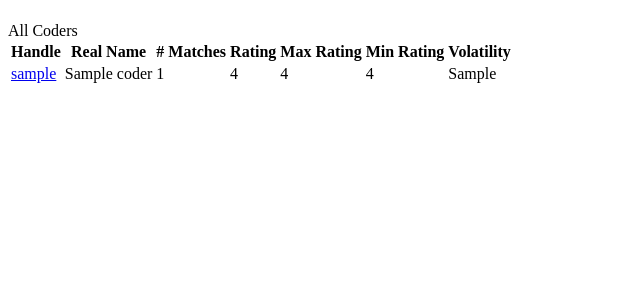
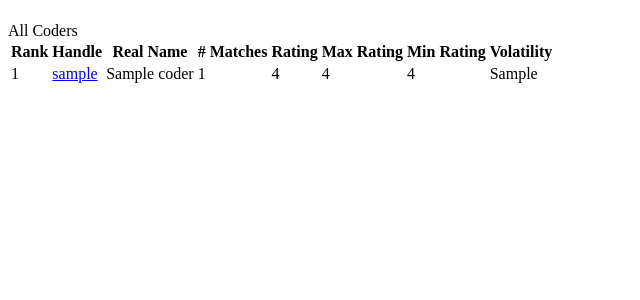
Before and after one commit to Dumbear/TopCoder-Statistician, a PHP site: template application/views/algorithm_all_coders.php in a window 1280 px wide. Shown: the part 58-358 px from the top of the page, without its empty margins (0-640 px from the left). Run offline with PHP 8.4, Linux system fonts and the light colour scheme; the template is opened without the code that fills it: most values are stand-ins (such as "Sample title", 1, 10 or a date in 2020); data that the repository does not hold is empty; some libraries are stand-ins or nearby versions.

Commit message:
Changed method of calling curl & Added rank in algorithm_all_coders page.

```diff
--- a/application/views/algorithm_all_coders.php
+++ b/application/views/algorithm_all_coders.php
@@ -9,6 +9,7 @@
 				<table class="tight"<?php if (count($coders) === 0) echo ' style="display: none"'; ?>>
 					<thead>
 						<tr>
+							<th>Rank</th>
 							<th>Handle</th>
 							<th>Real Name</th>
 							<th># Matches</th>
@@ -19,8 +20,11 @@
 						</tr>
 					</thead>
 					<tbody>
+<?php	$rank = 0; ?>
 <?php	foreach ($coders as $coder) { ?>
+<?php		++$rank; ?>
 						<tr>
+							<td><?php echo $rank; ?></td>
 							<td><a href="algorithm/coder/<?php echo $coder->id; ?>" class="coder <?php echo get_rating_css($coder->algorithm_rating); ?>"><?php echo $coder->handle; ?></a></td>
 							<td><?php echo $coder->real_name; ?></td>
 							<td><?php echo $coder->n_algorithm_matches; ?></td>
```
Also changed, not shown: application/helpers/tc_stat_helper.php (+6 -1 lines).
